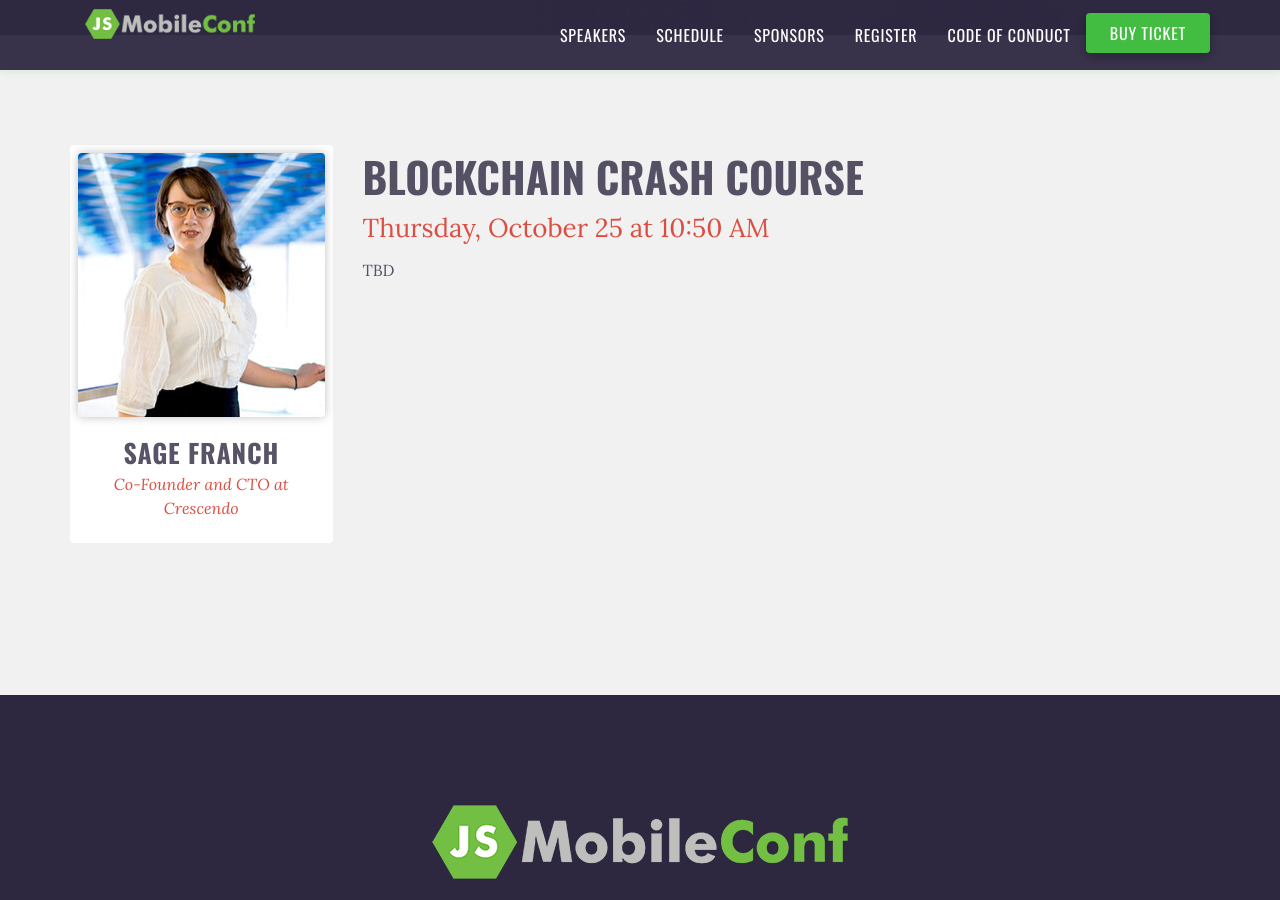
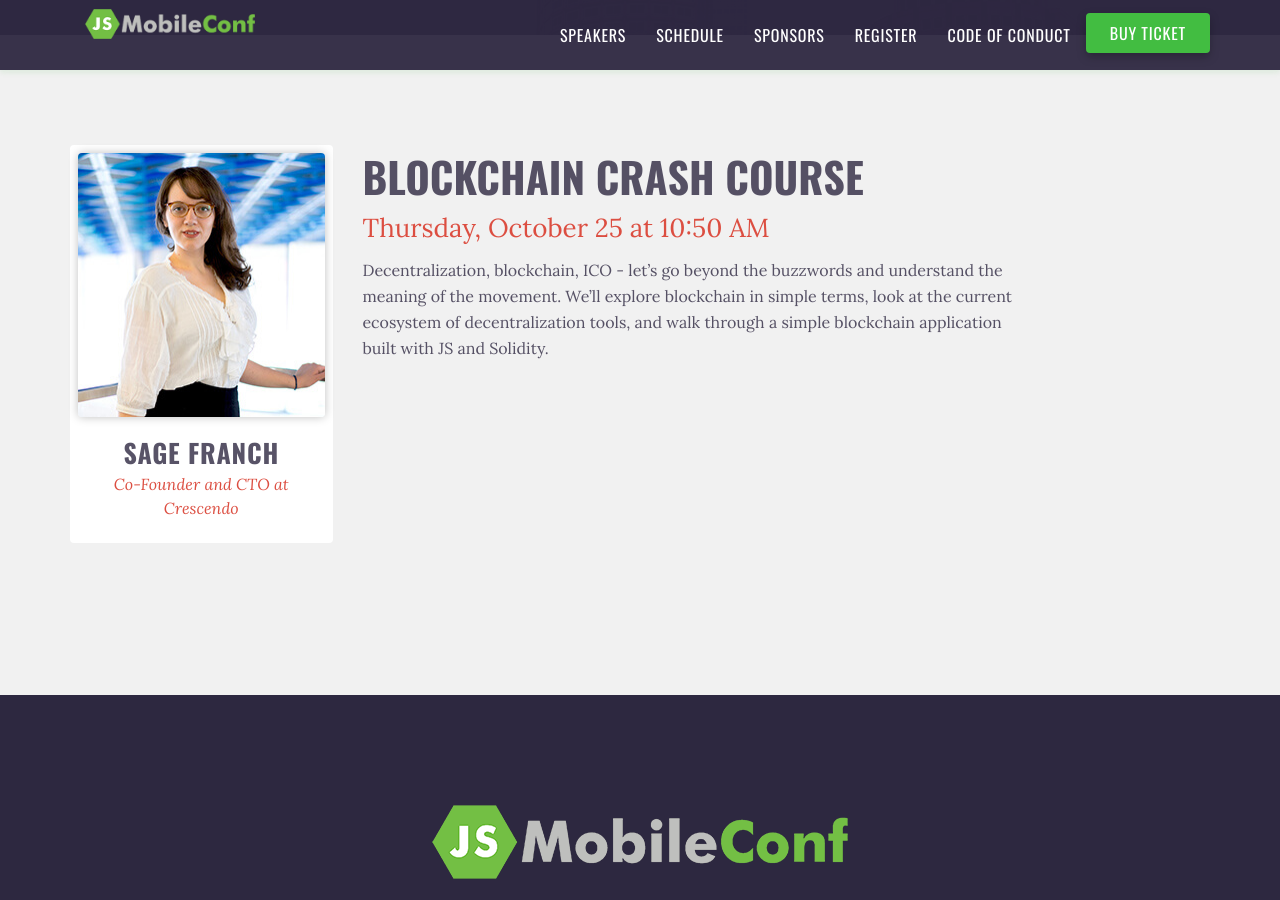
Before and after one commit to remotesynth/jsMobileConf, a Jekyll site: the page built from schedule/session-day1-track2-1.md, in a window 1280 px wide and 900 px high, scrolled down 333 px. Built offline with Jekyll 4.4.1, drawn with Linux system fonts in a browser that asks for light colours.

Commit message:
sage's session details

```diff
--- a/schedule/session-day1-track2-1.md
+++ b/schedule/session-day1-track2-1.md
@@ -6,7 +6,7 @@ day: 1
 track: 2
 session: 1
 start-time: "10:50 AM"
-short-description: "TBD"
+short-description: "An introduction to blockchain for JavaScript developers."
 ---
 
-TBD
+Decentralization, blockchain, ICO - let's go beyond the buzzwords and understand the meaning of the movement. We'll explore blockchain in simple terms, look at the current ecosystem of decentralization tools, and walk through a simple blockchain application built with JS and Solidity.
```
